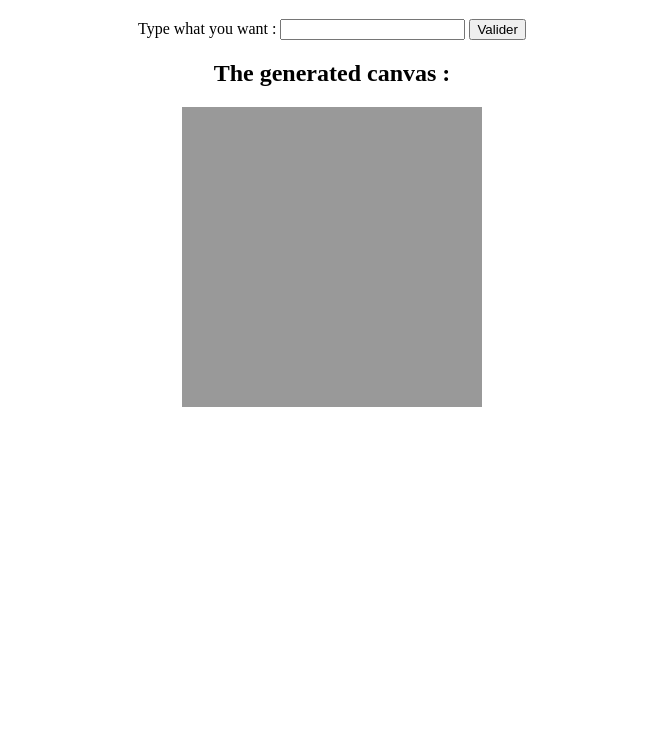
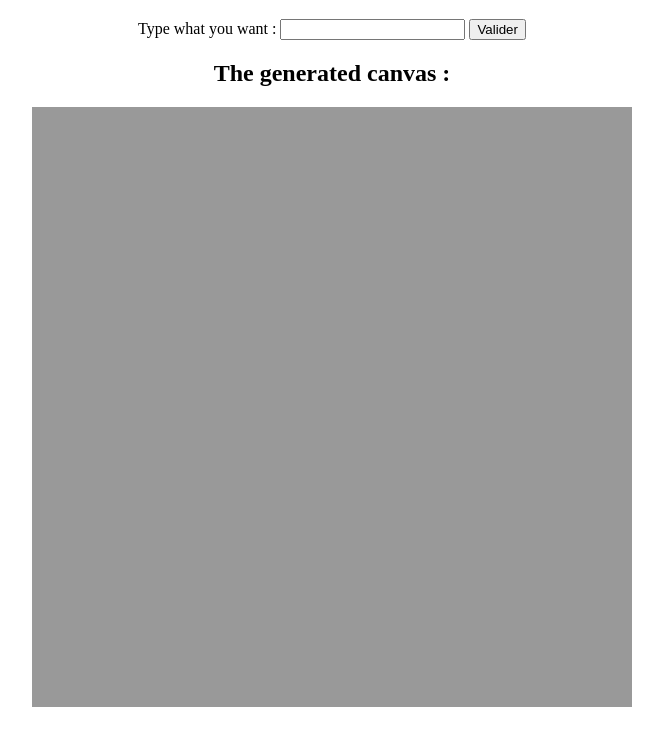
Before and after one commit to AutoCoderr/canvasPictureGenerator, a plain HTML site: page index.html in a window 1280 px wide. Shown: the part 61-800 px from the top of the page, without its empty margins (308-971 px from the left). Drawn offline with nearby package versions, Linux system fonts and the light colour scheme.

Commit message:
Set dynamically height and width from javascript

```diff
--- a/index.html
+++ b/index.html
@@ -4,11 +4,11 @@
     <meta charset="UTF-8">
     <title>Canvas generator</title>
     <style>
-        #canvasDiv {
-            background-size: 300px 300px;
-            width: 300px;
-            height: 300px;
-        }
+        /*#canvasDiv {
+            background-size: xxxpx xxxpx;
+            width: xxxpx;
+            height: xxxpx;
+        }*/
         #canvas {
             background: rgba(0, 0, 0, 0.4);
             backdrop-filter: blur(2px);
@@ -23,7 +23,7 @@
         <h2>The generated canvas :</h2>
         <span id="msg"></span>
         <div id="canvasDiv">
-            <canvas id="canvas" width="300" height="300">
+            <canvas id="canvas">
                 Your navigator does not support canvas
             </canvas>
         </div>
--- a/main.js
+++ b/main.js
@@ -1,9 +1,12 @@
 const conceptNet = new ConceptNet();
 
-const width = 300, height = 300;
+const width = 600, height = 600;
 const canvas = document.getElementById('canvas');
 canvas.width = width;
 canvas.height = height;
+document.getElementById("canvasDiv").style.backgroundSize = width+"px "+height+"px";
+document.getElementById("canvasDiv").style.width = width+"px";
+document.getElementById("canvasDiv").style.height = height+"px";
 
 const valuesInHash = {
     a: 10,
@@ -67,7 +70,6 @@ function generateCanvas(msg,photo,color) {
         numberColor += msg[i];
         msg[i] *= 10;
     }
-    //const color = colors[numberColor%colors.length];
 
     let forms = [];
 
@@ -91,7 +93,7 @@ function generateCanvas(msg,photo,color) {
         });
     }
     let ctx = canvas.getContext('2d');
-    ctx.clearRect(0,0,300,300);
+    ctx.clearRect(0,0,width,height);
     document.getElementById("canvasDiv").style.backgroundImage = "url('"+photo+"')";
 
     for (let form of forms) {
```
